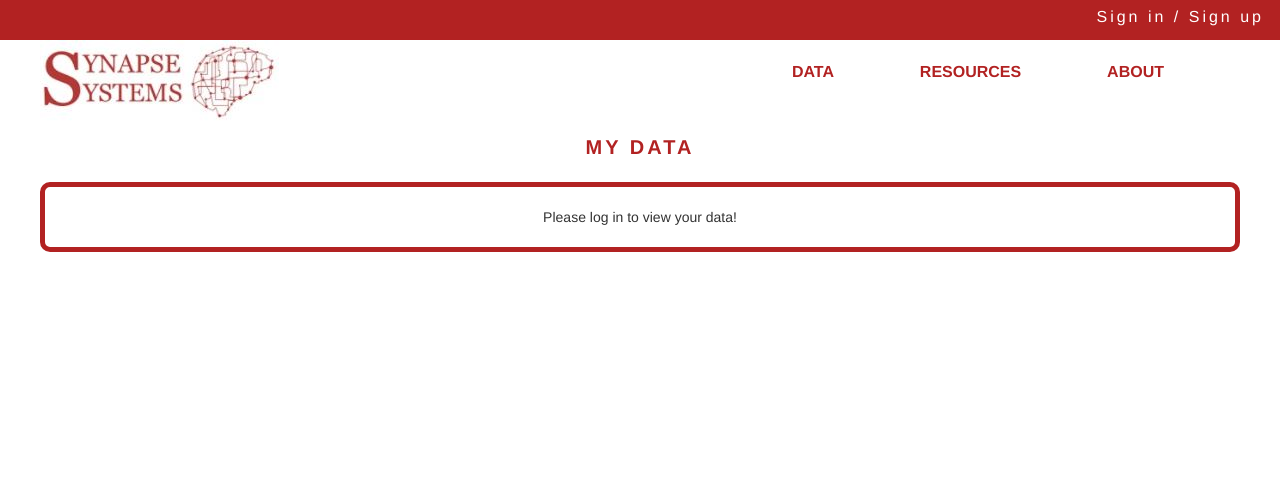
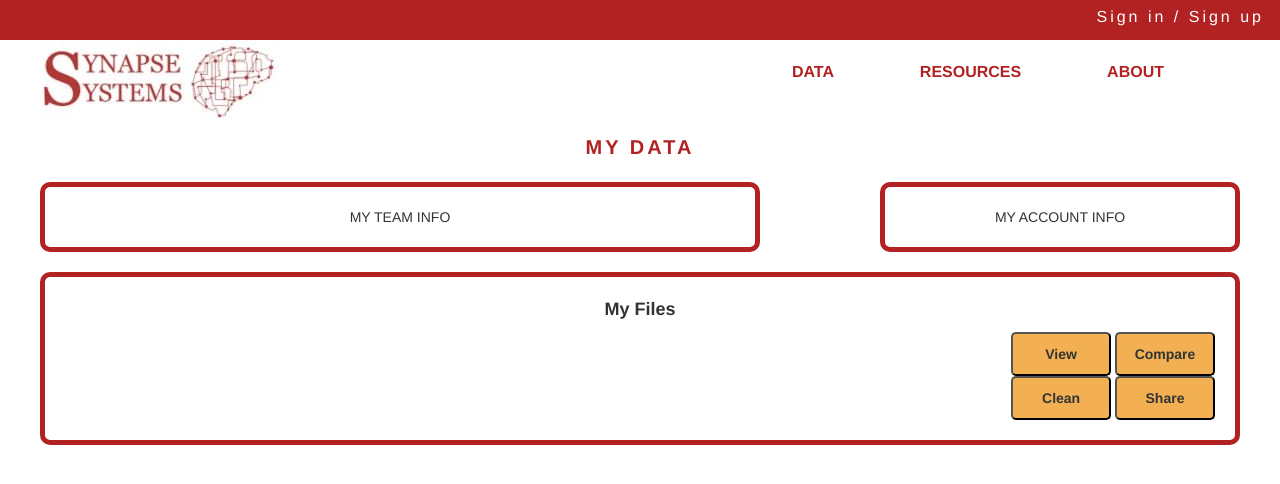
Before and after one commit to sarahp39/SynapseSolutions, a PHP site: page /php/myData.php in a window 1280 px wide. Shown: the top 484 px of the page. Run offline with PHP 8.4, Linux system fonts and the light colour scheme.

Commit message:
created the 4 file option buttons on my data page, view button navigates to file content page where the spec file will be made to display

```diff
--- a/index.css
+++ b/index.css
@@ -275,7 +275,7 @@ html {
 
 /* my data page */
 
-#myDataMainArea {
+#myFiles {
 	overflow: hidden; /* so that the key and value floating divs are actually contained by this border */
 }
 
@@ -296,20 +296,35 @@ html {
 	margin-right: 100px;
 }
 
-.file {
-	display: inline-block;
-
-}
-
 #fileIcon {
 	height: 40px;
 	width: 40px;
 }
 
+#myTeam {
+	/*display: inline-block;*/
+	float: left;
+	width: 60%;
+	margin-right: 10%;
+}
 
+#myAccount {
+	float: left;
+	width: 30%;
+}
 
+#fileOptionBtns {
+	float: right;
+}
 
+#fileOptionBtns button {
+	width: 100px;
+}
 
+#files {
+	float: left;
+
+}
 
 
 /* upload/analysis page */
@@ -378,7 +393,7 @@ html {
 	margin-bottom: 20px;
 }
 
-#subHeading {
+.subHeading {
 	/*text-align: center;*/
 	font-family: "Helvetica";
 	font-size: 18px;
--- a/myData.js
+++ b/myData.js
@@ -11,7 +11,9 @@
 	// IF USER IS CURRENTLY LOGGED IN
 	if (localStorage.getItem("auth") != null) { //A USER IS LOGGED IN
 
-
+		document.getElementById("viewBtn").onclick = function() {
+			window.location.href = "fileContent.php";
+		}
 
 		// DISPLAYING A SPECIFIC FILE
 
--- a/php/dataUploadAnalysis.php
+++ b/php/dataUploadAnalysis.php
@@ -33,7 +33,7 @@
 
 
 			<div id = "existingData" class = "generalBorder" >
-				<p id = "subHeading" >
+				<p class = "subHeading" >
 					Already have data or reports?
 				</p>
 
@@ -56,7 +56,7 @@
 
 
 			<div id = "uploadData" class = "generalBorder" >
-				<p id = "subHeading" >
+				<p class = "subHeading" >
 					Need to upload data or reports?
 				</p>
 
--- a/php/myData.php
+++ b/php/myData.php
@@ -26,8 +26,6 @@
 				MY DATA
 			</p>
 
-			<div id = "myDataMainArea" class = "generalBorder" >
-
 			<div id = "myTeam"  class = "generalBorder" >
 					MY TEAM INFO
 			</div>
@@ -40,9 +38,47 @@
 
 
 
+
+			<div id = "myFiles" class = "generalBorder" >
+				<p class = "subHeading" >
+					My Files
+				</p>
+
+
+				<!-- the four big buttons -->
+				<div id = "fileOptionBtns">
+					<button class = "navBtn" id = "viewBtn" >
+						View
+					</button>
+
+					<button class = "navBtn" id = "compareBtn" >
+						Compare
+					</button>
+
+					<br>
+
+					<button class = "navBtn" id = "cleanBtn" >
+						Clean
+					</button>
+
+					<button class = "navBtn" id = "shareBtn" >
+						Share
+					</button>
+
+				</div>
+
+
+			<!-- the four radio buttons -->
+			<div id = "filterOptions">
+
+			</div>
+
+
 				<div id = "files">
 
 				</div>
+
+				<div id = "fileContent">
 
 					<div id = "key">
 
@@ -50,6 +86,7 @@
 
 					<div id = "value">
 
+					</div>
 				</div>
 
 			</div>
```
Also changed, not shown: php/fileContent.php (added, +52 -0 lines), fileContent.js (added). Lines whose indentation alone changed are shown as unchanged.
